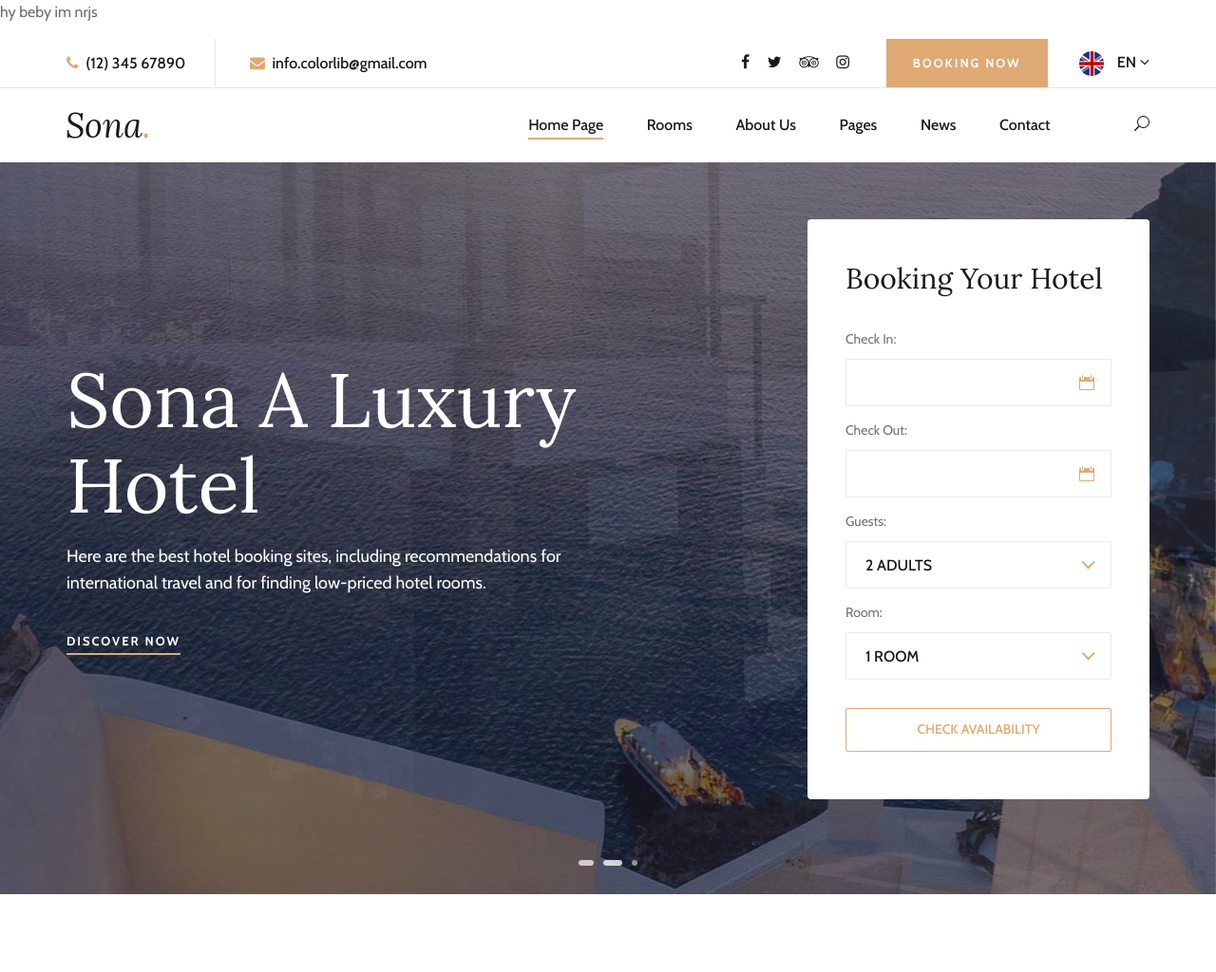
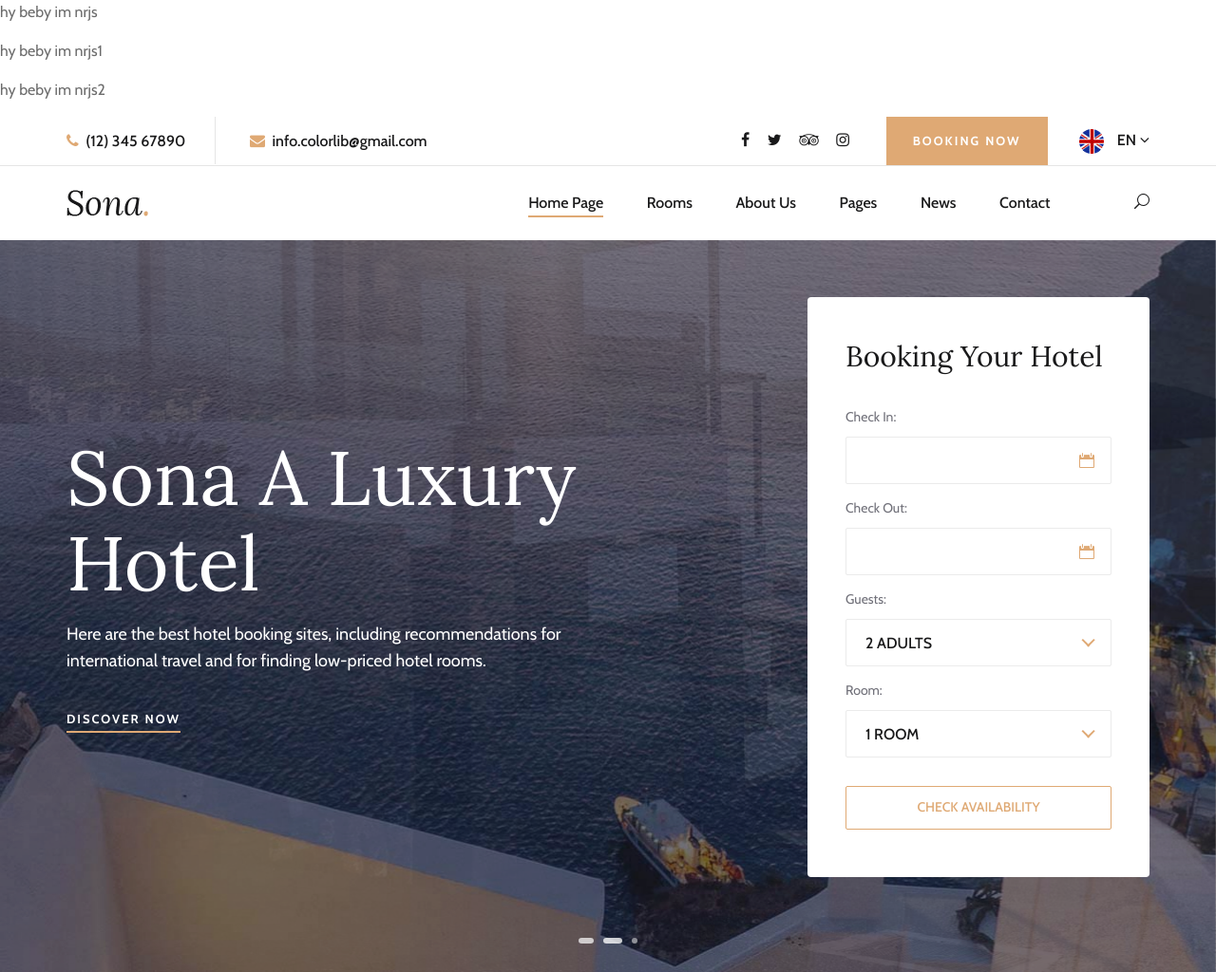
Before and after one commit to nrjsheybati/fast-gitttt, a plain HTML site: page index.html in a window 1280 px wide. Shown: the top 1024 px of the page at 95% size. Drawn offline with nearby package versions, Linux system fonts and the light colour scheme.

Commit message:
chng agin index2

```diff
--- a/index.html
+++ b/index.html
@@ -31,6 +31,9 @@
     </div>
     <div>
         <p>hy beby im nrjs</p>
+        <p>hy beby im nrjs1</p>
+        <p>hy beby im nrjs2</p>
+
     </div>
     <!-- Offcanvas Menu Section Begin -->
     <div class="offcanvas-menu-overlay"></div>
```
